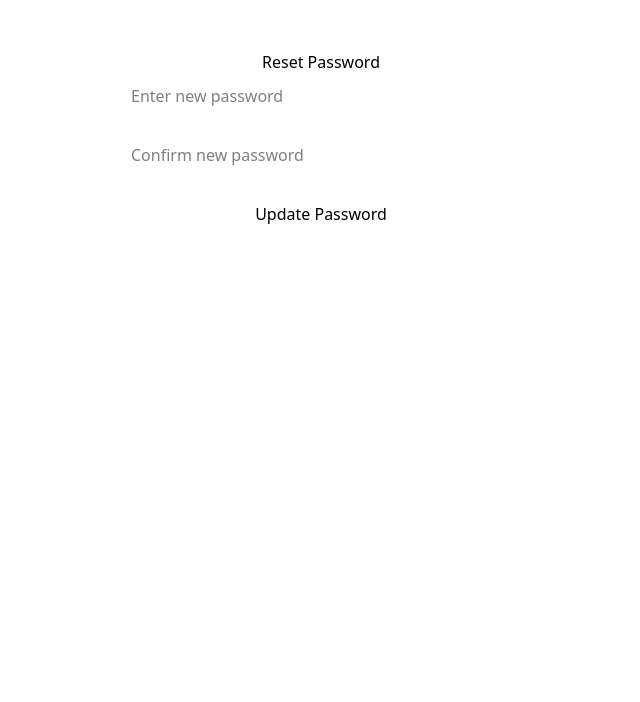
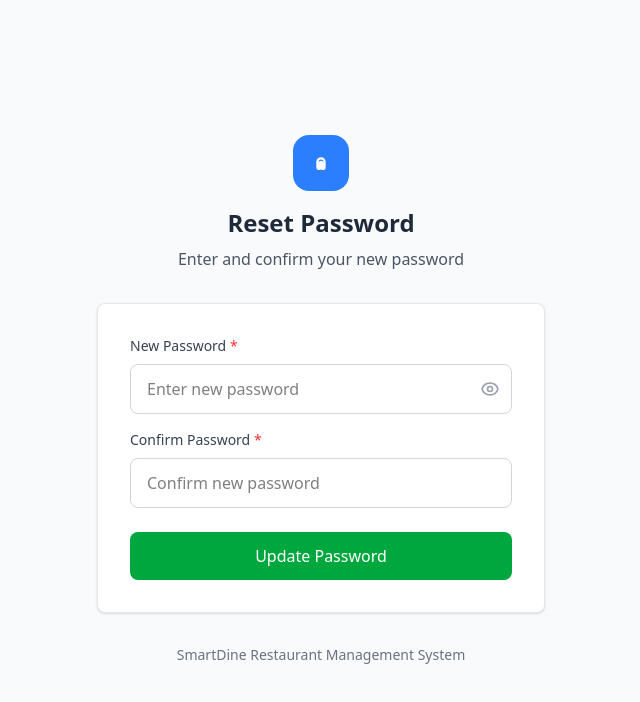
Before and after one commit to MohammedAshfaquem/smatdine_frontend, a React (Vite) app: page /reset-password/1/1 in a window 1280 px wide. Shown: the top 702 px of the page, without its empty margins (319-959 px from the left). Built offline with nearby package versions, Linux system fonts and the light colour scheme.

Commit message:
Before google auth

```diff
--- a/src/components/ResetPassword.jsx
+++ b/src/components/ResetPassword.jsx
@@ -4,22 +4,29 @@ import { useParams, useNavigate } from "react-router-dom";
 export default function ResetPassword() {
   const { userId, token } = useParams();
   const navigate = useNavigate();
-
   const [password, setPassword] = useState("");
   const [confirmPassword, setConfirmPassword] = useState("");
+  const [showPassword, setShowPassword] = useState(false);
   const [message, setMessage] = useState("");
   const [loading, setLoading] = useState(false);
 
   const handleSubmit = async (e) => {
     e.preventDefault();
+    setLoading(true);
     setMessage("");
 
+    // Validation
     if (password !== confirmPassword) {
-      setMessage("Passwords do not match!");
+      setMessage("❌ Passwords do not match!");
+      setLoading(false);
       return;
     }
 
-    setLoading(true);
+    if (password.length < 6) {
+      setMessage("⚠️ Password must be at least 6 characters!");
+      setLoading(false);
+      return;
+    }
 
     try {
       const res = await fetch(
@@ -27,70 +34,164 @@ export default function ResetPassword() {
         {
           method: "POST",
           headers: { "Content-Type": "application/json" },
-          body: JSON.stringify({ password }),
+          body: JSON.stringify({ password, confirm_password: confirmPassword }),
         }
       );
 
       const data = await res.json();
 
       if (res.ok) {
-        setMessage("Password reset successful! Redirecting to login...");
+        setMessage("✅ Password reset successful! Redirecting to login...");
         setTimeout(() => navigate("/login"), 2000);
       } else {
-        setMessage(data.error || "Something went wrong!");
+        setMessage(data.error || "❌ Something went wrong!");
       }
     } catch (err) {
       console.error(err);
-      setMessage("Network error. Please try again!");
+      setMessage("⚠️ Network error. Please try again!");
     } finally {
       setLoading(false);
     }
   };
 
   return (
-    <div style={{ maxWidth: "400px", margin: "50px auto", textAlign: "center" }}>
-      <h2>Reset Password</h2>
+    <div className="min-h-screen bg-gray-50 flex items-center justify-center p-4">
+      <div className="w-full max-w-md">
+        {/* Header */}
+        <div className="text-center mb-8">
+          <div className="inline-flex items-center justify-center w-14 h-14 bg-blue-500 rounded-2xl mb-4">
+            <svg
+              className="w-7 h-7 text-white"
+              fill="none"
+              viewBox="0 0 24 24"
+              stroke="currentColor"
+            >
+              <path
+                strokeLinecap="round"
+                strokeLinejoin="round"
+                strokeWidth={2}
+                d="M12 11c.552 0 1 .448 1 1v5h1a1 1 0 001-1v-5a3 3 0 10-6 0v5a1 1 0 001 1h1v-5c0-.552.448-1 1-1z"
+              />
+            </svg>
+          </div>
+          <h1 className="text-2xl font-semibold text-gray-800 mb-2">
+            Reset Password
+          </h1>
+          <p className="text-gray-600">Enter and confirm your new password</p>
+        </div>
+
+        {/* Card */}
+        <div className="bg-white rounded-lg shadow-sm border border-gray-200 p-8">
           <form onSubmit={handleSubmit}>
+            {/* New Password */}
+            <div className="mb-4">
+              <label className="block text-sm font-medium text-gray-700 mb-2">
+                New Password <span className="text-red-500">*</span>
+              </label>
+              <div className="relative">
                 <input
-          type="password"
+                  type={showPassword ? "text" : "password"}
                   placeholder="Enter new password"
                   value={password}
                   onChange={(e) => setPassword(e.target.value)}
                   required
-          style={{
-            width: "100%",
-            padding: "10px",
-            marginBottom: "15px",
-            fontSize: "16px",
-          }}
+                  className="w-full pl-4 pr-10 py-3 border border-gray-300 rounded-lg focus:ring-2 focus:ring-blue-500 focus:border-transparent outline-none transition-all"
                 />
+                <button
+                  type="button"
+                  onClick={() => setShowPassword(!showPassword)}
+                  className="absolute right-3 top-1/2 transform -translate-y-1/2 text-gray-400 hover:text-gray-600"
+                >
+                  {showPassword ? (
+                    <svg
+                      className="w-5 h-5"
+                      fill="none"
+                      viewBox="0 0 24 24"
+                      stroke="currentColor"
+                    >
+                      <path
+                        strokeLinecap="round"
+                        strokeLinejoin="round"
+                        strokeWidth={2}
+                        d="M13.875 18.825A10.05 10.05 0 0112 19c-4.478 0-8.268-2.943-9.543-7a9.97 9.97 0 011.563-3.029m5.858.908a3 3 0 114.243 4.243M9.878 9.878l4.242 4.242"
+                      />
+                    </svg>
+                  ) : (
+                    <svg
+                      className="w-5 h-5"
+                      fill="none"
+                      viewBox="0 0 24 24"
+                      stroke="currentColor"
+                    >
+                      <path
+                        strokeLinecap="round"
+                        strokeLinejoin="round"
+                        strokeWidth={2}
+                        d="M15 12a3 3 0 11-6 0 3 3 0 016 0z"
+                      />
+                      <path
+                        strokeLinecap="round"
+                        strokeLinejoin="round"
+                        strokeWidth={2}
+                        d="M2.458 12C3.732 7.943 7.523 5 12 5c4.478 0 8.268 2.943 9.542 7-1.274 4.057-5.064 7-9.542 7-4.477 0-8.268-2.943-9.542-7z"
+                      />
+                    </svg>
+                  )}
+                </button>
+              </div>
+            </div>
+
+            {/* Confirm Password */}
+            <div className="mb-6">
+              <label className="block text-sm font-medium text-gray-700 mb-2">
+                Confirm Password <span className="text-red-500">*</span>
+              </label>
               <input
-          type="password"
+                type={showPassword ? "text" : "password"}
                 placeholder="Confirm new password"
                 value={confirmPassword}
                 onChange={(e) => setConfirmPassword(e.target.value)}
                 required
-          style={{
-            width: "100%",
-            padding: "10px",
-            marginBottom: "15px",
-            fontSize: "16px",
-          }}
+                className="w-full pl-4 pr-4 py-3 border border-gray-300 rounded-lg focus:ring-2 focus:ring-blue-500 focus:border-transparent outline-none transition-all"
               />
+            </div>
+
+            {/* Message */}
+            {message && (
+              <div
+                className={`mb-4 p-3 rounded-lg text-sm ${
+                  message.includes("✅")
+                    ? "bg-green-50 border border-green-200 text-green-600"
+                    : "bg-red-50 border border-red-200 text-red-600"
+                }`}
+              >
+                {message}
+              </div>
+            )}
+
+            {/* Button */}
             <button
               type="submit"
               disabled={loading}
-          style={{
-            width: "100%",
-            padding: "10px",
-            fontSize: "16px",
-            cursor: loading ? "not-allowed" : "pointer",
-          }}
+              className="w-full bg-green-600 hover:bg-green-700 text-white font-medium py-3 rounded-lg transition-colors disabled:opacity-50 disabled:cursor-not-allowed flex items-center justify-center gap-2"
             >
-          {loading ? "Updating..." : "Update Password"}
+              {loading ? (
+                <>
+                  <div className="w-5 h-5 border-2 border-white border-t-transparent rounded-full animate-spin"></div>
+                  Updating...
+                </>
+              ) : (
+                "Update Password"
+              )}
             </button>
           </form>
-      {message && <p style={{ marginTop: "15px", color: "blue" }}>{message}</p>}
+        </div>
+
+        {/* Footer */}
+        <p className="text-center mt-8 text-sm text-gray-500">
+          SmartDine Restaurant Management System
+        </p>
+      </div>
     </div>
   );
 }
```
Lines whose indentation alone changed are shown as unchanged.
